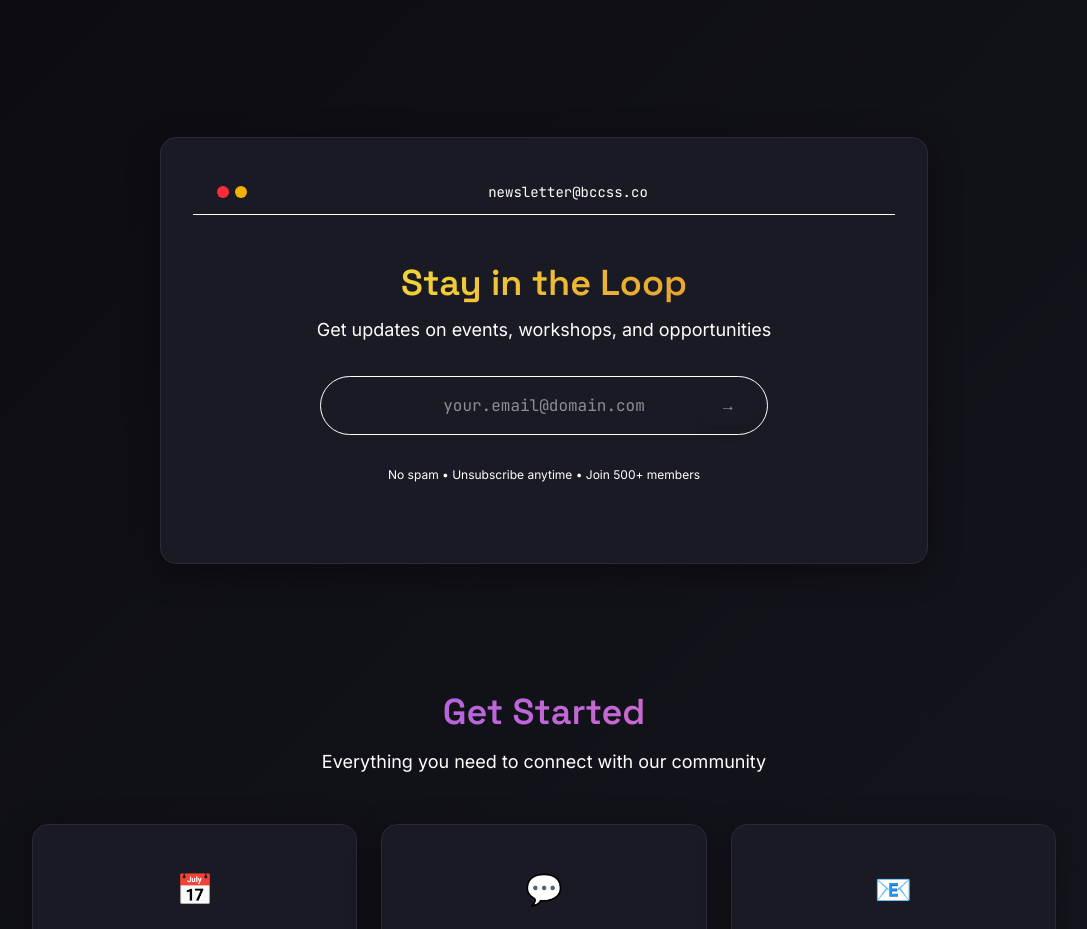
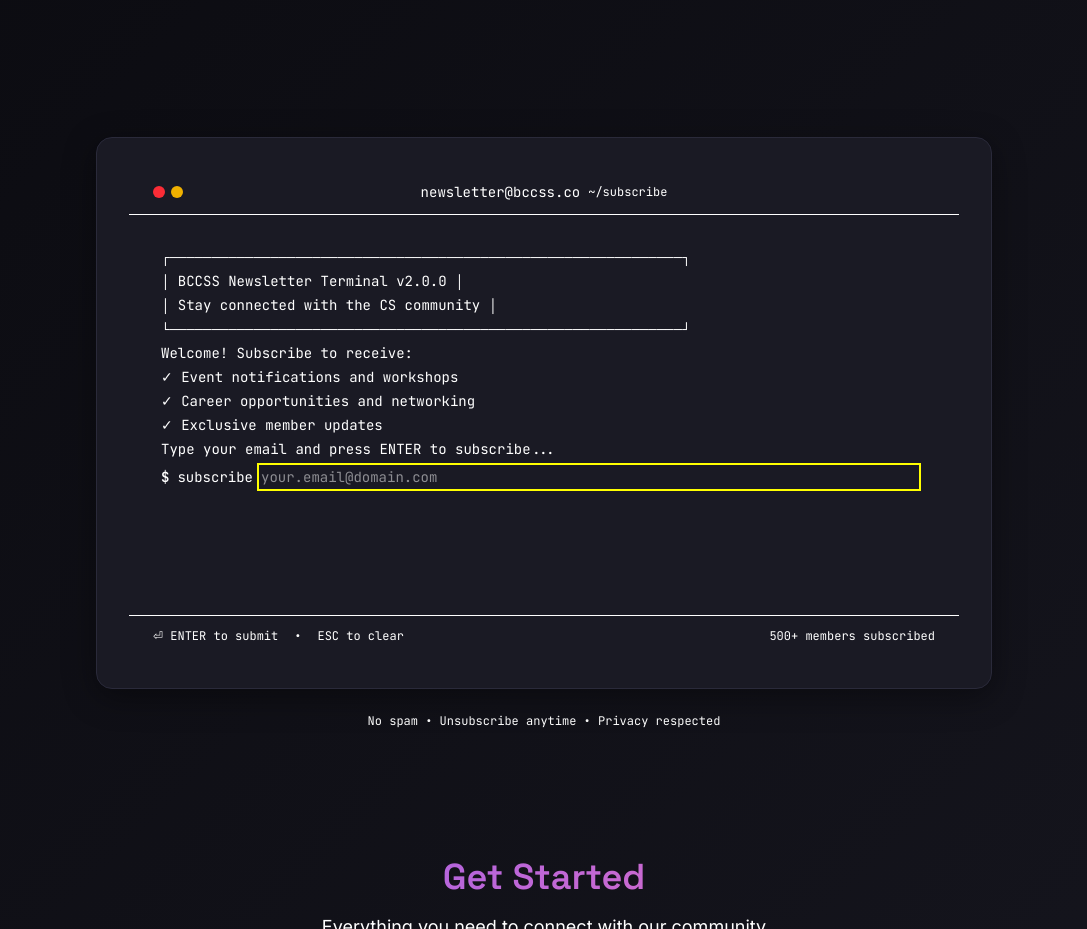
Before and after one commit to bccss/bccss, a React (Vite) app: page / in a window 1280 px wide. Shown: the part 460-1389 px from the top of the page, without its empty margins (96-1183 px from the left). Built offline with nearby package versions, Linux system fonts and the light colour scheme.

Commit message:
make form look cool

```diff
--- a/src/components/EmailSubscription.tsx
+++ b/src/components/EmailSubscription.tsx
@@ -1,21 +1,68 @@
-import { useState } from 'react';
+import { useState, useEffect, useRef } from 'react';
+
+interface TerminalLine {
+  type: 'command' | 'output' | 'error' | 'success' | 'info';
+  text: string;
+  timestamp?: string;
+}
 
 export const EmailSubscription = () => {
   const [email, setEmail] = useState('');
   const [isSubmitting, setIsSubmitting] = useState(false);
-  const [message, setMessage] = useState<{ type: 'success' | 'error' | null; text: string }>({ type: null, text: '' });
+  const [terminalHistory, setTerminalHistory] = useState<TerminalLine[]>([
+    { type: 'info', text: '┌─────────────────────────────────────────────────────────────┐' },
+    { type: 'info', text: '│  BCCSS Newsletter Terminal v2.0.0                           │' },
+    { type: 'info', text: '│  Stay connected with the CS community                       │' },
+    { type: 'info', text: '└─────────────────────────────────────────────────────────────┘' },
+    { type: 'output', text: '' },
+    { type: 'output', text: 'Welcome! Subscribe to receive:' },
+    { type: 'output', text: '  ✓ Event notifications and workshops' },
+    { type: 'output', text: '  ✓ Career opportunities and networking' },
+    { type: 'output', text: '  ✓ Exclusive member updates' },
+    { type: 'output', text: '' },
+    { type: 'info', text: 'Type your email and press ENTER to subscribe...' },
+    { type: 'output', text: '' },
+  ]);
+  const [isFocused, setIsFocused] = useState(false);
+  const inputRef = useRef<HTMLInputElement>(null);
+  const terminalEndRef = useRef<HTMLDivElement>(null);
+
+  // Auto-scroll to bottom when terminal history updates
+  useEffect(() => {
+    terminalEndRef.current?.scrollIntoView({ behavior: 'smooth' });
+  }, [terminalHistory]);
+
+  // Focus input when clicking anywhere in the terminal
+  const handleTerminalClick = () => {
+    inputRef.current?.focus();
+  };
+
+  const addToHistory = (line: TerminalLine) => {
+    setTerminalHistory(prev => [...prev, line]);
+  };
 
   const handleSubmit = async (e: React.FormEvent) => {
     e.preventDefault();
 
     if (!email || !email.includes('@')) {
-      setMessage({ type: 'error', text: 'Please enter a valid email address' });
+      addToHistory({ type: 'command', text: `$ subscribe ${email}` });
+      addToHistory({ type: 'error', text: '✗ Error: Invalid email address' });
+      addToHistory({ type: 'output', text: 'Please enter a valid email and try again.' });
+      addToHistory({ type: 'output', text: '' });
+      setEmail('');
       return;
     }
+
+    // Add command to history
+    addToHistory({ type: 'command', text: `$ subscribe ${email}` });
+    addToHistory({ type: 'output', text: 'Processing subscription request...' });
 
     setIsSubmitting(true);
 
     try {
+      // Simulate network delay for effect
+      await new Promise(resolve => setTimeout(resolve, 800));
+
       // Use different API endpoint based on deployment platform
       let apiEndpoint = '/api/subscribe'; // Default for Vercel
 
@@ -37,92 +84,119 @@
       const data = await response.json();
 
       if (response.ok) {
-        setMessage({ type: 'success', text: 'Welcome to the BCCSS community! 🚀' });
+        addToHistory({ type: 'output', text: '[████████████████████] 100%' });
+        addToHistory({ type: 'success', text: '✓ Successfully subscribed!' });
+        addToHistory({ type: 'output', text: `Welcome to the BCCSS community, ${email}!` });
+        addToHistory({ type: 'info', text: '🚀 Check your inbox for a confirmation email.' });
+        addToHistory({ type: 'output', text: '' });
         setEmail('');
       } else {
-        setMessage({ type: 'error', text: data.message || 'Something went wrong. Please try again.' });
+        addToHistory({ type: 'error', text: `✗ Error: ${data.message || 'Subscription failed'}` });
+        addToHistory({ type: 'output', text: 'Please try again or contact us for help.' });
+        addToHistory({ type: 'output', text: '' });
       }
     } catch (error) {
-      setMessage({ type: 'error', text: 'Network error. Please try again.' });
+      addToHistory({ type: 'error', text: '✗ Network error: Connection failed' });
+      addToHistory({ type: 'output', text: 'Please check your connection and try again.' });
+      addToHistory({ type: 'output', text: '' });
     } finally {
       setIsSubmitting(false);
+      setEmail('');
     }
   };
 
   return (
     <div className="max-w-7xl mx-auto px-4 sm:px-6 lg:px-8 py-12 sm:py-16">
-      <div className="max-w-3xl mx-auto">
-        {/* Clean Terminal Window */}
-        <div className="card-modern rounded-2xl overflow-hidden">
-          {/* Simple Terminal Header */}
-          <div className="bg-surface-black/80 px-4 sm:px-6 py-3 border-b border-surface-border flex items-center justify-between">
+      <div className="max-w-4xl mx-auto">
+        {/* Epic Terminal Window */}
+        <div className="card-modern rounded-2xl overflow-hidden shadow-2xl hover:shadow-primary-green/10 transition-shadow duration-500">
+          {/* Terminal Header */}
+          <div className="bg-surface-black/90 px-4 sm:px-6 py-3 border-b border-surface-border flex items-center justify-between">
             <div className="flex space-x-1.5">
-              <div className="w-3 h-3 rounded-full bg-red-500"></div>
-              <div className="w-3 h-3 rounded-full bg-yellow-500"></div>
-              <div className="w-3 h-3 rounded-full bg-primary-green"></div>
+              <div className="w-3 h-3 rounded-full bg-red-500 hover:bg-red-400 cursor-pointer transition-colors"></div>
+              <div className="w-3 h-3 rounded-full bg-yellow-500 hover:bg-yellow-400 cursor-pointer transition-colors"></div>
+              <div className="w-3 h-3 rounded-full bg-primary-green hover:bg-primary-teal cursor-pointer transition-colors"></div>
             </div>
-            <span className="text-text-gray font-mono text-sm">newsletter@bccss.co</span>
-            <div></div>
+            <div className="flex items-center space-x-2">
+              <span className="text-text-gray font-mono text-xs sm:text-sm">newsletter@bccss.co</span>
+              <span className="hidden sm:inline text-text-dim font-mono text-xs">~/subscribe</span>
+            </div>
+            <div className="w-12"></div>
           </div>
 
-          {/* Clean Content */}
-          <div className="p-6 sm:p-8 lg:p-12 text-center space-y-6 sm:space-y-8">
-            {/* Simple Header */}
-            <div className="space-y-3">
-              <h2 className="text-2xl sm:text-3xl lg:text-4xl font-header font-bold text-gradient-primary">
-                Stay in the Loop
-              </h2>
-              <p className="text-base sm:text-lg text-text-gray leading-relaxed max-w-lg mx-auto">
-                Get updates on events, workshops, and opportunities
-              </p>
+          {/* Interactive Terminal Content */}
+          <div
+            className="bg-gradient-to-b from-surface-black to-surface-black/95 p-4 sm:p-6 lg:p-8 font-mono text-sm min-h-[400px] max-h-[600px] overflow-y-auto cursor-text"
+            onClick={handleTerminalClick}
+          >
+            {/* Terminal History */}
+            <div className="space-y-1">
+              {terminalHistory.map((line, index) => (
+                <div
+                  key={index}
+                  className={`
+                    ${line.type === 'command' ? 'text-primary-green font-semibold' : ''}
+                    ${line.type === 'output' ? 'text-text-gray' : ''}
+                    ${line.type === 'error' ? 'text-red-400' : ''}
+                    ${line.type === 'success' ? 'text-primary-green' : ''}
+                    ${line.type === 'info' ? 'text-primary-teal' : ''}
+                    transition-all duration-300
+                  `}
+                >
+                  {line.text}
+                </div>
+              ))}
             </div>
 
-            {/* Clean Email Form */}
-            <form onSubmit={handleSubmit} className="max-w-md mx-auto">
-              <div className="relative">
+            {/* Command Input Line */}
+            <form onSubmit={handleSubmit} className="flex items-center mt-2">
+              <span className="text-primary-green mr-2 font-bold">$</span>
+              <span className="text-text-gray mr-2">subscribe</span>
               <input
+                ref={inputRef}
                 type="email"
                 value={email}
-                  onChange={(e) => {
-                    setEmail(e.target.value);
-                    if (message.type) setMessage({ type: null, text: '' });
-                  }}
+                onChange={(e) => setEmail(e.target.value)}
+                onFocus={() => setIsFocused(true)}
+                onBlur={() => setIsFocused(false)}
                 placeholder="your.email@domain.com"
-                  className="w-full px-6 py-4 rounded-full bg-surface-black border border-surface-border text-text-white placeholder-text-dim font-mono text-center focus:outline-none focus:ring-2 focus:ring-primary-green focus:border-transparent transition-all duration-300 hover:border-primary-green/50"
+                className="flex-1 bg-transparent border-none outline-none text-text-white placeholder-text-dim/50 font-mono caret-primary-green"
                 disabled={isSubmitting}
+                autoFocus
               />
-                <button
-                  type="submit"
-                  disabled={isSubmitting || !email}
-                  className="absolute right-2 top-1/2 -translate-y-1/2 px-6 py-2 bg-gradient-to-r from-primary-green to-primary-teal text-surface-black font-semibold rounded-full hover:scale-105 disabled:opacity-50 disabled:hover:scale-100 transition-all duration-300 shadow-lg hover:shadow-primary-green/25"
-                >
-                  {isSubmitting ? (
-                    <div className="w-5 h-5 border-2 border-surface-black border-t-transparent rounded-full animate-spin"></div>
-                  ) : (
-                    '→'
+              {/* Blinking cursor */}
+              {isFocused && !isSubmitting && (
+                <span className="inline-block w-2 h-4 bg-primary-green ml-0.5 animate-pulse"></span>
               )}
-                </button>
-              </div>
-
-              {/* Status Message */}
-              {message.type && (
-                <div className={`mt-4 p-3 rounded-xl text-sm font-medium transition-all duration-300 ${
-                  message.type === 'success'
-                    ? 'bg-primary-green/10 text-primary-green border border-primary-green/20'
-                    : 'bg-red-500/10 text-red-400 border border-red-500/20'
-                }`}>
-                  {message.text}
-                </div>
+              {isSubmitting && (
+                <span className="text-primary-teal ml-2 animate-pulse">⏳</span>
               )}
             </form>
 
-            {/* Simple Footer */}
-            <p className="text-xs text-text-dim">
-              No spam • Unsubscribe anytime • Join 500+ members
-            </p>
+            {/* Auto-scroll anchor */}
+            <div ref={terminalEndRef} />
+          </div>
+
+          {/* Terminal Footer with Tips */}
+          <div className="bg-surface-black/80 px-4 sm:px-6 py-3 border-t border-surface-border">
+            <div className="flex flex-wrap items-center justify-between gap-2 text-xs font-mono">
+              <div className="flex items-center space-x-4 text-text-dim">
+                <span>⏎ ENTER to submit</span>
+                <span className="hidden sm:inline">•</span>
+                <span className="hidden sm:inline">ESC to clear</span>
+              </div>
+              <div className="text-text-dim">
+                <span className="text-primary-green">500+</span> members subscribed
               </div>
             </div>
           </div>
         </div>
+
+        {/* Helper Text */}
+        <p className="text-center text-xs text-text-dim mt-6 font-mono">
+          No spam • Unsubscribe anytime • Privacy respected
+        </p>
+      </div>
+    </div>
   );
 };
```
Lines whose indentation alone changed are shown as unchanged.
